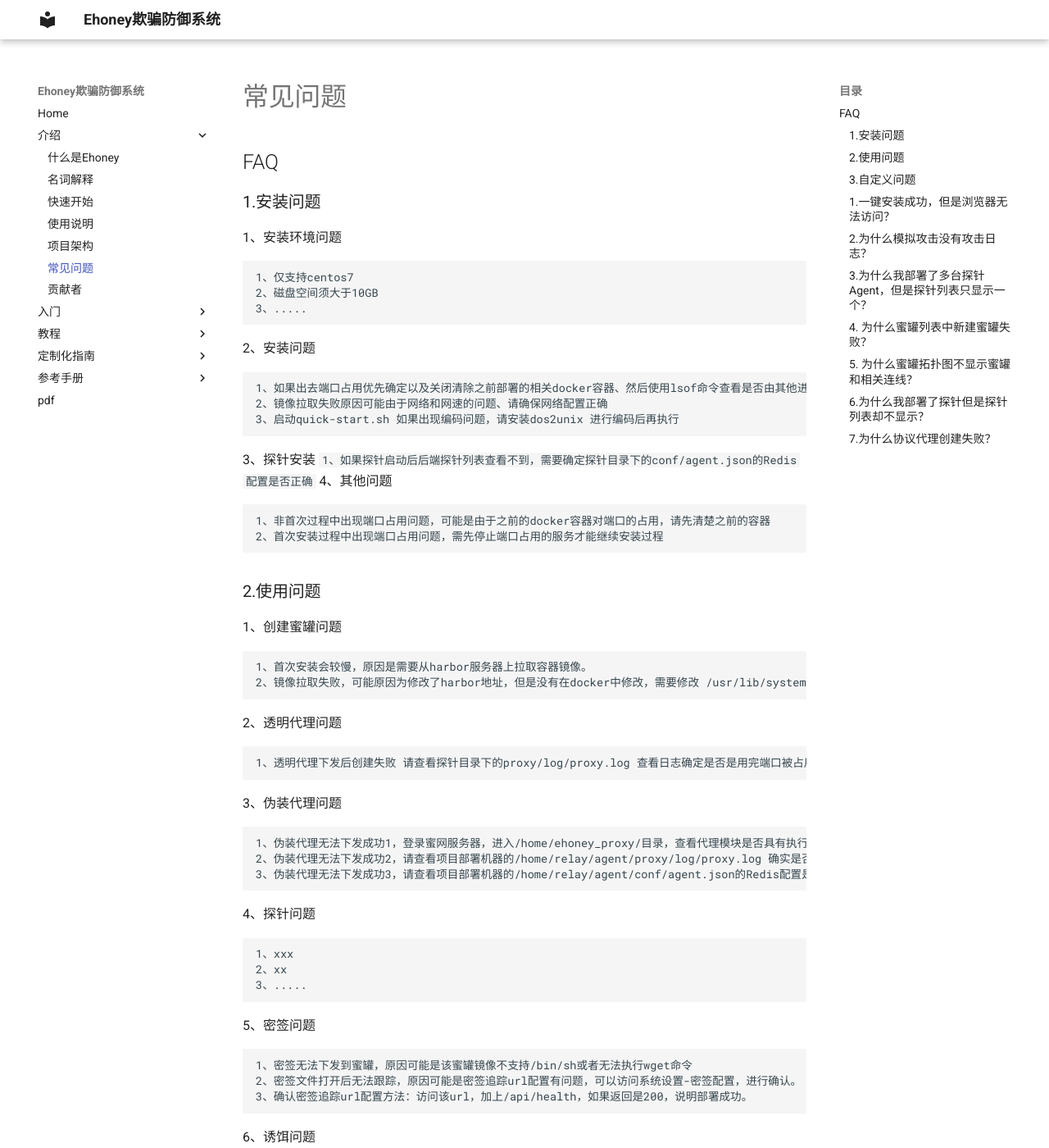
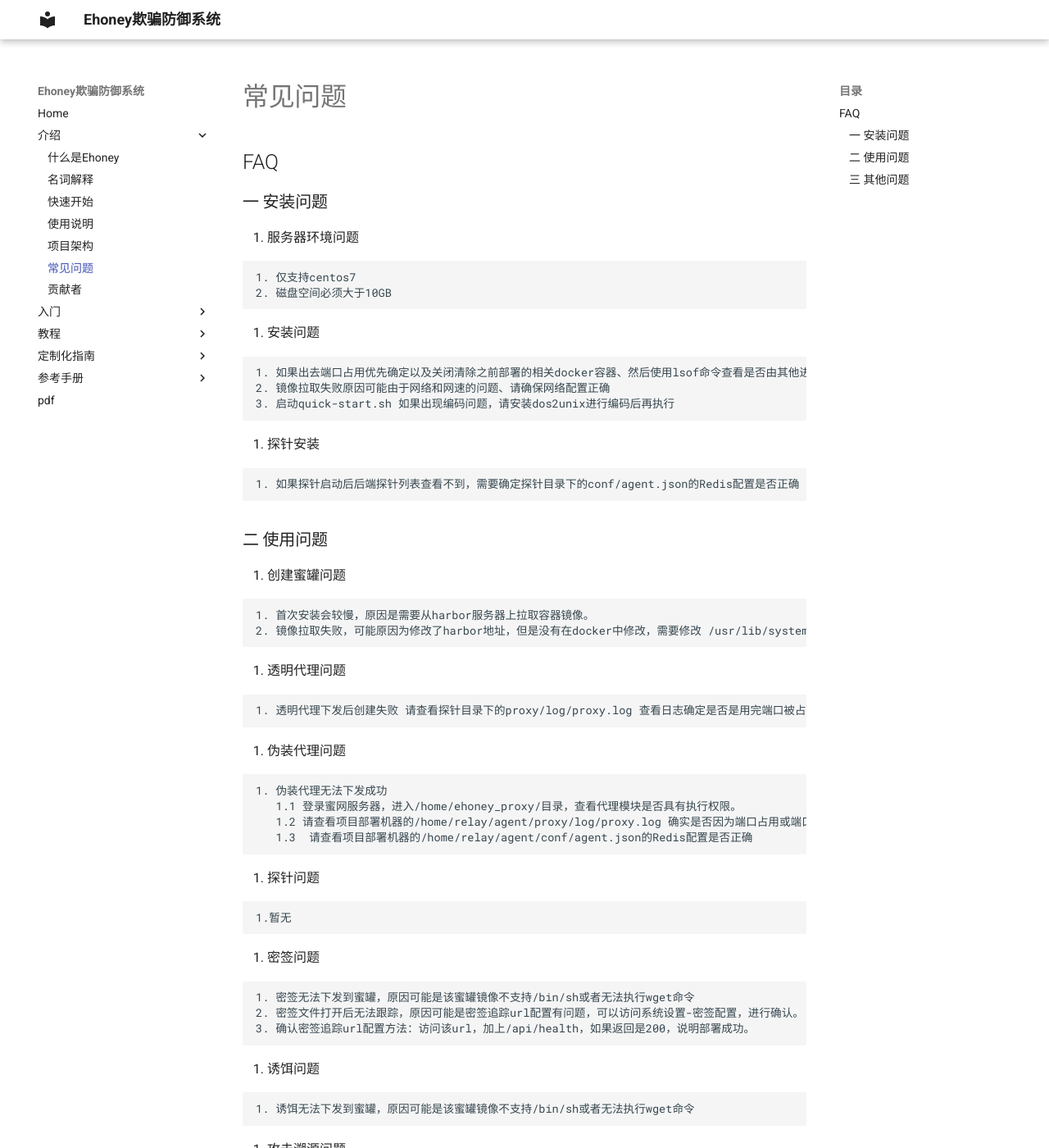
Before and after one commit to seccome/Ehoney, an MkDocs documentation site: the page built from doc/Introduction/CommonProblem.md, in a window 1280 px wide and 1400 px high. Shown: the whole window at 82% size. Built offline with MkDocs 1.6.1 and Material for MkDocs 9.7.7, drawn with Linux system fonts in a browser that asks for light colours; some of the changed text lies outside the part shown.

Commit message:
Update CommonProblem.md

````diff
--- a/doc/Introduction/CommonProblem.md
+++ b/doc/Introduction/CommonProblem.md
@@ -1,96 +1,119 @@
 ## FAQ
-### 1.安装问题
-1、安装环境问题
-   ```
-   1、仅支持centos7
-   2、磁盘空间须大于10GB
-   3、.....
-   ```
-2、安装问题
-   ```
-   1、如果出去端口占用优先确定以及关闭清除之前部署的相关docker容器、然后使用lsof命令查看是否由其他进程占用
-   2、镜像拉取失败原因可能由于网络和网速的问题、请确保网络配置正确
-   3、启动quick-start.sh 如果出现编码问题，请安装dos2unix 进行编码后再执行
-   ```
-3、探针安装
- ```
-   1、如果探针启动后后端探针列表查看不到，需要确定探针目录下的conf/agent.json的Redis配置是否正确
-   ```
-4、其他问题
-   ```
-   1、非首次过程中出现端口占用问题，可能是由于之前的docker容器对端口的占用，请先清楚之前的容器
-   2、首次安装过程中出现端口占用问题，需先停止端口占用的服务才能继续安装过程
-   ```
 
-### 2.使用问题
-1、创建蜜罐问题
-   ```
-   1、首次安装会较慢，原因是需要从harbor服务器上拉取容器镜像。
-   2、镜像拉取失败，可能原因为修改了harbor地址，但是没有在docker中修改，需要修改 /usr/lib/systemd/system/docker.service，配置ExecStart=/usr/bin/dockerd --insecure-registry=（harbor的ip）
-   ```
+### 一 安装问题
 
-2、透明代理问题
-   ```
-   1、透明代理下发后创建失败 请查看探针目录下的proxy/log/proxy.log 查看日志确定是否是用完端口被占用导致
+1. 服务器环境问题
 
-   ```
-3、伪装代理问题
-   ```
-   1、伪装代理无法下发成功1，登录蜜网服务器，进入/home/ehoney_proxy/目录，查看代理模块是否具有执行权限
-   2、伪装代理无法下发成功2，请查看项目部署机器的/home/relay/agent/proxy/log/proxy.log 确实是否因为端口占用或端口过大导致
-   3、伪装代理无法下发成功3，请查看项目部署机器的/home/relay/agent/conf/agent.json的Redis配置是否正确
-   ```
-4、探针问题
-   ```
-   1、xxx
-   2、xx
-   3、.....
-   ```
-5、密签问题
-   ```
-   1、密签无法下发到蜜罐，原因可能是该蜜罐镜像不支持/bin/sh或者无法执行wget命令
-   2、密签文件打开后无法跟踪，原因可能是密签追踪url配置有问题，可以访问系统设置-密签配置，进行确认。
-   3、确认密签追踪url配置方法：访问该url，加上/api/health，如果返回是200，说明部署成功。
-   ```
-6、诱饵问题
-   ```
-   1、诱饵无法下发到蜜罐，原因可能是该蜜罐镜像不支持/bin/sh或者无法执行wget命令
-   ```
-7、攻击溯源问题
-   ```
-   1、xxx
-   2、xx
-   3、.....
-   ```
-### 3.自定义问题
+```
+1. 仅支持centos7
+2. 磁盘空间必须大于10GB
+```
+
+2. 安装问题
+
+```
+1. 如果出去端口占用优先确定以及关闭清除之前部署的相关docker容器、然后使用lsof命令查看是否由其他进程占用
+2. 镜像拉取失败原因可能由于网络和网速的问题、请确保网络配置正确
+3. 启动quick-start.sh 如果出现编码问题，请安装dos2unix进行编码后再执行
+```
 
 
-1. 查看协议代理日志/home/relay/agent/proxy/log/proxy.log
-2. 检查转发端口是否被占用/ssh_proxy文件是否正确
 
-### 1.一键安装成功，但是浏览器无法访问？
-1. 检查docker容器状态是否正常
-2. 检查web服务器容器日志
-```docker logs -f $(docker ps  | grep decept-defense:latest | awk '{print $1}')```
+3. 探针安装
 
-### 2.为什么模拟攻击没有攻击日志？
-1. 通过透明代理列表，网络探测检查攻击IP、端口可以访问。
-2. 确保密网服务器上/home/ehoney_proxy目录下对应的代理文件存在。
+```
+1. 如果探针启动后后端探针列表查看不到，需要确定探针目录下的conf/agent.json的Redis配置是否正确
+```
 
-### 3.为什么我部署了多台探针Agent，但是探针列表只显示一个？
-1. 删除agent/conf目录下agent文件，重新启动agent进程，确保每台服务器上agentID不一致。
+### 二 使用问题
 
-### 4. 为什么蜜罐列表中新建蜜罐失败？
-1. 检查密网服务器资源状态，有可能是磁盘、cpu利用率满了。一般一台2核4G服务器上最多支持部署20个蜜罐。
-2. 如果访问harbor不是https协议，需要在docker启动的时候指定insecure-registry。可以通过```kubectl describe pod```查看具体报错信息。
+1. 创建蜜罐问题
 
-### 5. 为什么蜜罐拓扑图不显示蜜罐和相关连线？
-1. 蜜罐拓扑图中是以协议代理、透明代理为维度，如果没有代理则不会显示相关蜜罐。
+```
+1. 首次安装会较慢，原因是需要从harbor服务器上拉取容器镜像。
+2. 镜像拉取失败，可能原因为修改了harbor地址，但是没有在docker中修改，需要修改 /usr/lib/systemd/system/docker.service，配置ExecStart=/usr/bin/dockerd --insecure-registry=（harbor的ip）
+```
 
-### 6.为什么我部署了探针但是探针列表却不显示？
-1. 检查agent中配置是否正确。主要检查conf/agent.json中strategyAddr(redis地址)、strategyPass(redis密码)、sshKeyUploadUrl(服务端更新sshkey地址)。
-2. 确认探针服务器和web/蜜网服务器网络可以通信。
+2. 透明代理问题
 
-### 7.为什么协议代理创建失败？
-1. 查看协议代理日志/home/relay/agent/proxy/log/proxy.log
-2. 检查转发端口是否被占用/ssh_proxy文件是否正确
+```
+1. 透明代理下发后创建失败 请查看探针目录下的proxy/log/proxy.log 查看日志确定是否是用完端口被占用导致
+```
+
+3. 伪装代理问题
+
+```
+1. 伪装代理无法下发成功
+   1.1 登录蜜网服务器，进入/home/ehoney_proxy/目录，查看代理模块是否具有执行权限。
+   1.2 请查看项目部署机器的/home/relay/agent/proxy/log/proxy.log 确实是否因为端口占用或端口过大导致。
+   1.3  请查看项目部署机器的/home/relay/agent/conf/agent.json的Redis配置是否正确
+```
+
+4. 探针问题
+
+```
+1.暂无
+```
+
+5. 密签问题
+
+```
+1. 密签无法下发到蜜罐，原因可能是该蜜罐镜像不支持/bin/sh或者无法执行wget命令
+2. 密签文件打开后无法跟踪，原因可能是密签追踪url配置有问题，可以访问系统设置-密签配置，进行确认。
+3. 确认密签追踪url配置方法：访问该url，加上/api/health，如果返回是200，说明部署成功。
+```
+
+6. 诱饵问题
+
+```
+1. 诱饵无法下发到蜜罐，原因可能是该蜜罐镜像不支持/bin/sh或者无法执行wget命令
+```
+
+7. 攻击溯源问题
+
+
+```
+1.暂无
+```
+
+
+### 三 其他问题
+
+1. 一键安装成功，但是浏览器无法访问？
+
+* 检查docker容器状态是否正常
+
+* 检查web服务器容器日志
+  ```docker logs -f $(docker ps  | grep decept-defense:latest | awk '{print $1}')```
+
+2. 为什么模拟攻击没有攻击日志？
+
+* 通过透明代理列表，网络探测检查攻击IP、端口可以访问。
+
+* 确保密网服务器上/home/ehoney_proxy目录下对应的代理文件存在。
+
+3. 为什么我部署了多台探针Agent，但是探针列表只显示一个？
+
+* 删除agent/conf目录下agent文件，重新启动agent进程，确保每台服务器上agentID不一致。
+
+4. 为什么蜜罐列表中新建蜜罐失败？
+
+* 检查密网服务器资源状态，有可能是磁盘、cpu利用率满了。一般一台2核4G服务器上最多支持部署20个蜜罐。
+
+* 如果访问harbor不是https协议，需要在docker启动的时候指定insecure-registry。可以通过```kubectl describe pod```查看具体报错信息。
+
+5. 为什么蜜罐拓扑图不显示蜜罐和相关连线？
+
+* 蜜罐拓扑图中是以协议代理、透明代理为维度，如果没有代理则不会显示相关蜜罐。
+
+6. 为什么我部署了探针但是探针列表却不显示？
+
+* 检查agent中配置是否正确。主要检查conf/agent.json中strategyAddr(redis地址)、strategyPass(redis密码)、sshKeyUploadUrl(服务端更新sshkey地址)。
+
+* 确认探针服务器和web/蜜网服务器网络可以通信。
+
+7. 为什么协议代理创建失败？
+
+* 查看协议代理日志/home/relay/agent/proxy/log/proxy.log
+
+* 检查转发端口是否被占用/ssh_proxy文件是否正确
````
